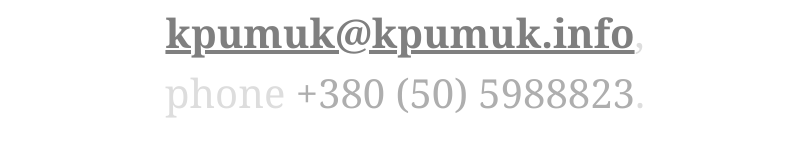
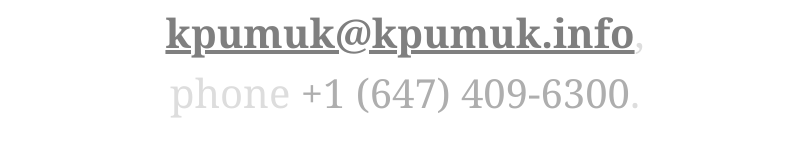
Before and after one commit to kpumuk/kpumuk.github.io, a plain HTML site: page index.html in a window 1280 px wide. Shown: the part 417-574 px from the top of the page, without its empty margins (235-1045 px from the left). Drawn offline with Linux system fonts and the light colour scheme.

Commit message:
Phone updated

```diff
--- a/index.html
+++ b/index.html
@@ -26,7 +26,7 @@
 			I have a <a href="http://kpumuk.info/" class="url">blog</a> with some writings,<br />
 			and several <a href="http://github.com/kpumuk/" class="projects">Open Source projects</a>.<br />
 			My contact email is <a href="mailto:kpumuk@kpumuk.info" class="email">kpumuk@kpumuk.info</a>,<br />
-			phone <span class="tel">+380 (50) 5988823</span>.
+			phone <span class="tel">+1 (647) 409-6300</span>.
 		</div>
 	</body>
 </html>
```
